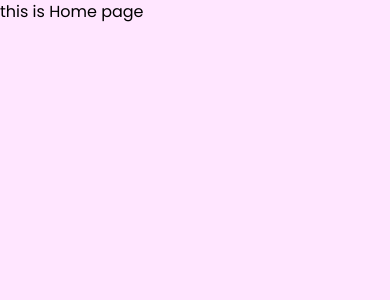
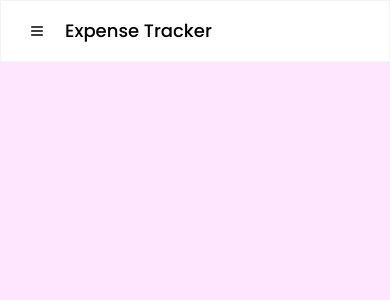
Before and after one commit to rhizaqi/expense-tracker, a React (Vite) app in the folder fe-expense-tracker/: page /dashboard in a window 390 px wide. Shown: the top 300 px of the page. Built offline with nearby package versions, Linux system fonts and the light colour scheme.

Commit message:
feat: create dashboard layout, navbar and sidemnu

```diff
--- a/fe-expense-tracker/src/App.jsx
+++ b/fe-expense-tracker/src/App.jsx
@@ -9,7 +9,7 @@
 import Home from "./pages/Dashboard/Home";
 import Income from "./pages/Dashboard/Income";
 import Expense from "./pages/Dashboard/Expense";
-import UserProvider from "./context/userContext";
+import UserProvider from "./context/UserContext";
 
 // import './App.css'
 
--- /dev/null
+++ b/fe-expense-tracker/src/components/layouts/DashboardLayout.jsx
@@ -0,0 +1,22 @@
+import { useContext } from "react";
+import { UserContext } from "../../context/UserContext";
+import Navbar from "./Navbar";
+import SideMenu from "./SideMenu";
+
+export default function DashboardLayout({ children, activeMenu }) {
+  const { user } = useContext(UserContext);
+
+  return (
+    <div className="">
+      <Navbar activeMenu={activeMenu} />
+      {user && (
+        <div className="flex">
+          <div className="max-[1080px]:hidden">
+            <SideMenu activeMenu={activeMenu} />
+          </div>
+          <div className="grow mx-5">{children}</div>
+        </div>
+      )}
+    </div>
+  );
+}
--- /dev/null
+++ b/fe-expense-tracker/src/components/layouts/Navbar.jsx
@@ -0,0 +1,27 @@
+import { useState } from "react";
+import { HiOutlineMenu, HiOutlineX } from "react-icons/hi";
+import SideMenu from "./SideMenu";
+
+export default function Navbar({ activeMenu }) {
+  //   const { user } = useContext(UserContext);
+  const [openSideMenu, setOpenSideMenu] = useState(false);
+
+  return (
+    <div className=" flex gap-5 bg-white border border-b border-gray-200/50 backdrop-blur-[2px] py-4 px-7 sticky top-0 z-30">
+      <button
+        className="block lg:hidden text-black"
+        onClick={() => {
+          setOpenSideMenu(!openSideMenu);
+        }}
+      >
+        {openSideMenu ? <HiOutlineX /> : <HiOutlineMenu />}
+      </button>
+      <h2 className="text-lg font-medium text-black">Expense Tracker</h2>
+      {openSideMenu && (
+        <div className="fixed top-[61px] -ml-4 bg-white">
+          <SideMenu activeMenu={activeMenu} />
+        </div>
+      )}
+    </div>
+  );
+}
--- /dev/null
+++ b/fe-expense-tracker/src/components/layouts/SideMenu.jsx
@@ -0,0 +1,9 @@
+export default function SideMenu() {
+  //   const { user } = useContext(UserContext);
+
+  return (
+    <div>
+      <div className="">SideMenu 22</div>
+    </div>
+  );
+}
--- a/fe-expense-tracker/src/pages/Dashboard/Home.jsx
+++ b/fe-expense-tracker/src/pages/Dashboard/Home.jsx
@@ -1,8 +1,9 @@
-export default function Home  ()  {
+import DashboardLayout from "../../components/layouts/DashboardLayout";
 
-    return (
-        <>
-        this is Home page
-        </>
-    )
+export default function Home() {
+  return (
+    <DashboardLayout activeMenu="Dashboard">
+      <div className="my-5 mx-auto">ini home</div>
+    </DashboardLayout>
+  );
 }
--- a/fe-expense-tracker/src/utility/uploadImage.js
+++ b/fe-expense-tracker/src/utility/uploadImage.js
@@ -0,0 +1,27 @@
+import { API_PATH } from "./apiPath";
+import axiosInstance from "./axiosInstance";
+
+const uploadImage = async (imageFile) => {
+  const formData = new FormData();
+
+  formData.append("image", imageFile);
+
+  try {
+    const response = await axiosInstance.post(
+      API_PATH.IMAGE.UPLOAD_IMAGE,
+      formData,
+      {
+        headers: {
+          "Content-Type": "multipart/form-data", // set header for file upload
+        },
+      }
+    );
+
+    return response.data; // Return response data
+  } catch (error) {
+    console.error("Error uploading image:", error);
+    throw error; // Rethrow error for landing
+  }
+};
+
+export default uploadImage;
```
